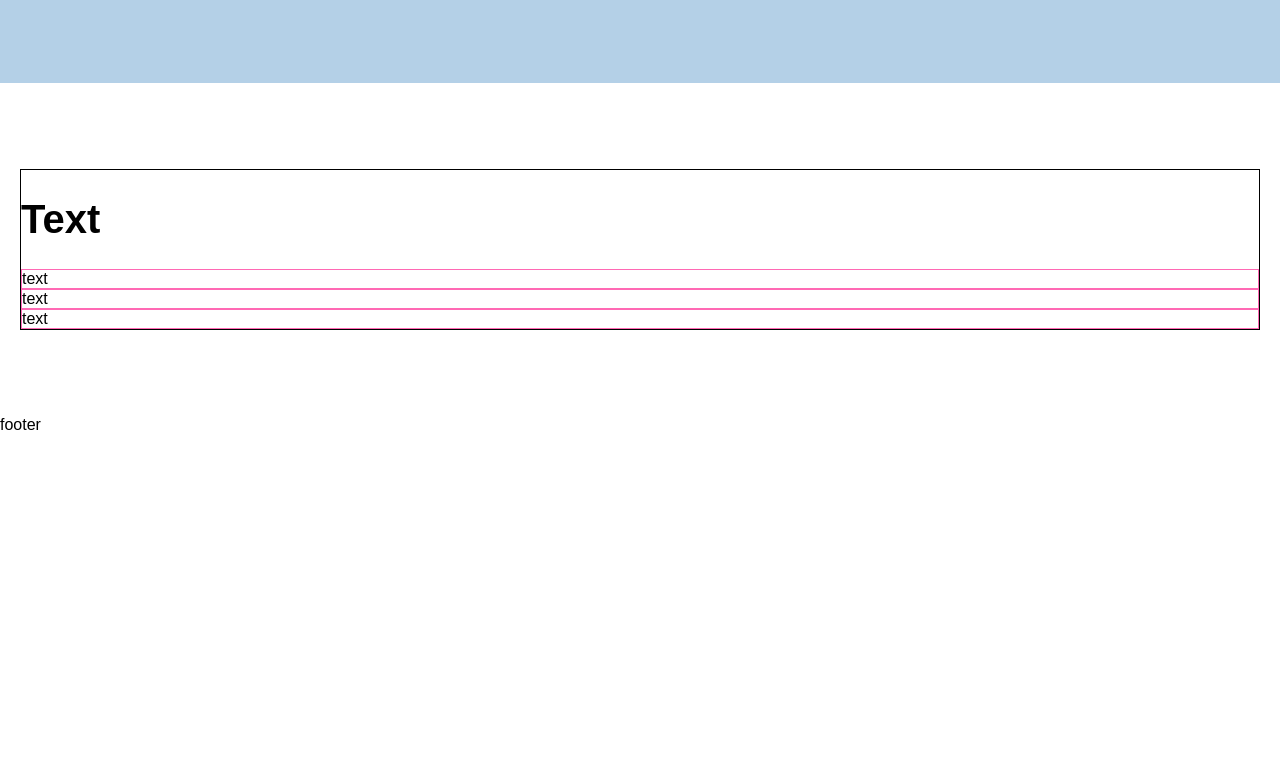
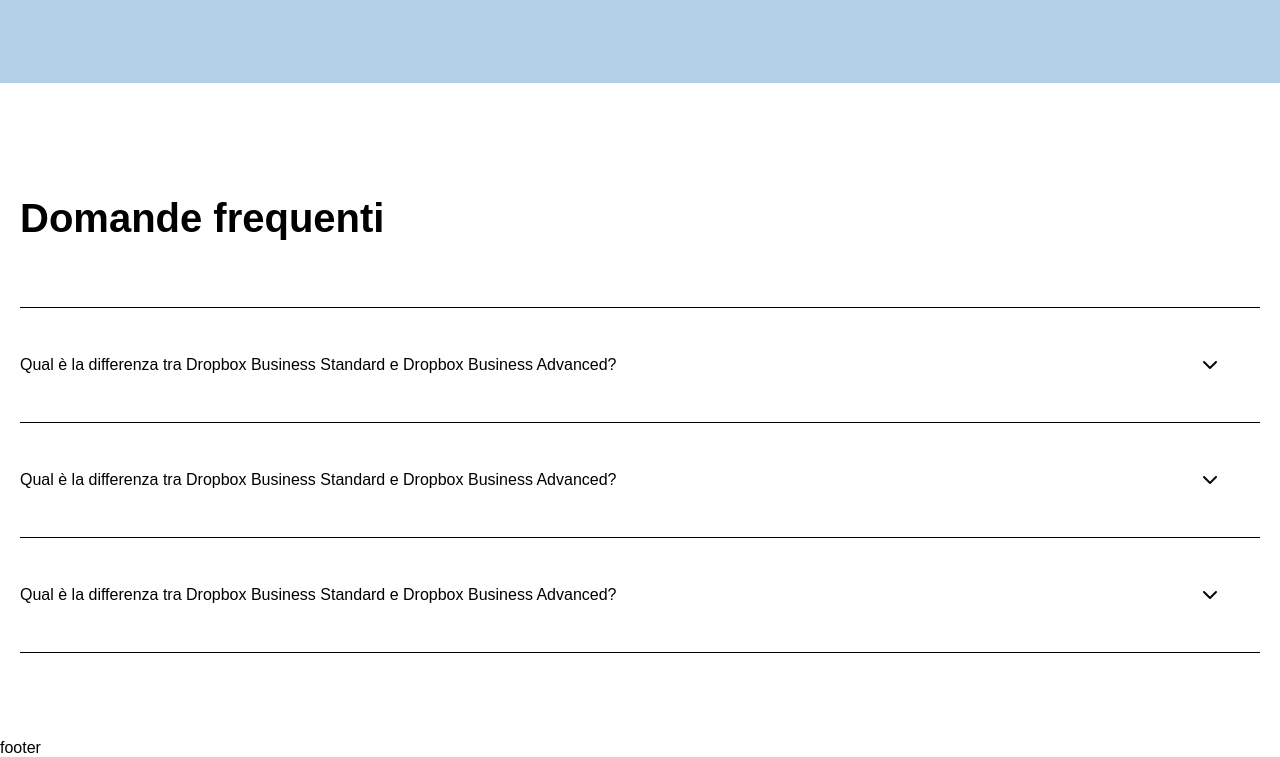
Before and after one commit to GabrieleTuzzo/htmlcss-dropbox, a plain HTML site: page index.html in a window 1280 px wide. Shown: the part 5132-5889 px from the top of the page. Before the commit the page ends 5566 px from the top, so only its background shows below. Drawn offline with Linux system fonts and the light colour scheme.

Commit message:
ADD faq section contents and styles

```diff
--- a/css/style.css
+++ b/css/style.css
@@ -278,6 +278,25 @@ section.designit * {
 }
 
 /* FAQ QUESTIONS */
+.faq .section-heading {
+    margin-bottom: 66px;
+}
+
+.faq .faq-question {
+    display: flex;
+    justify-content: space-between;
+    border-top: 1px solid;
+    padding: 48px 0;
+}
+
+.faq .faq-question > span {
+    padding-right: 42px;
+}
+
+.faq > :last-child {
+    border-bottom: 1px solid;
+}
+
 
 /* BUTTONS */
 .btn {
--- a/index.html
+++ b/index.html
@@ -316,15 +316,24 @@
             </div>
         </section>
 
-        <section class="faq debug">
+        <section class="faq">
             <div class="container">
                 <h2 class="section-heading">
-                    Text
+                    Domande frequenti
                 </h2>
                 <ul>
-                    <li class="faq-question">text</li>
-                    <li class="faq-question">text</li>
-                    <li class="faq-question">text</li>
+                    <li class="faq-question">
+                        <p>Qual è la differenza tra Dropbox Business Standard e Dropbox Business Advanced?</p>
+                        <span><i class="fa-solid fa-chevron-down"></i></span>
+                    </li>
+                    <li class="faq-question">
+                        <p>Qual è la differenza tra Dropbox Business Standard e Dropbox Business Advanced?</p>
+                        <span><i class="fa-solid fa-chevron-down"></i></span>
+                    </li>
+                    <li class="faq-question">
+                        <p>Qual è la differenza tra Dropbox Business Standard e Dropbox Business Advanced?</p>
+                        <span><i class="fa-solid fa-chevron-down"></i></span>
+                    </li>
                 </ul>
             </div>
         </section>
```
